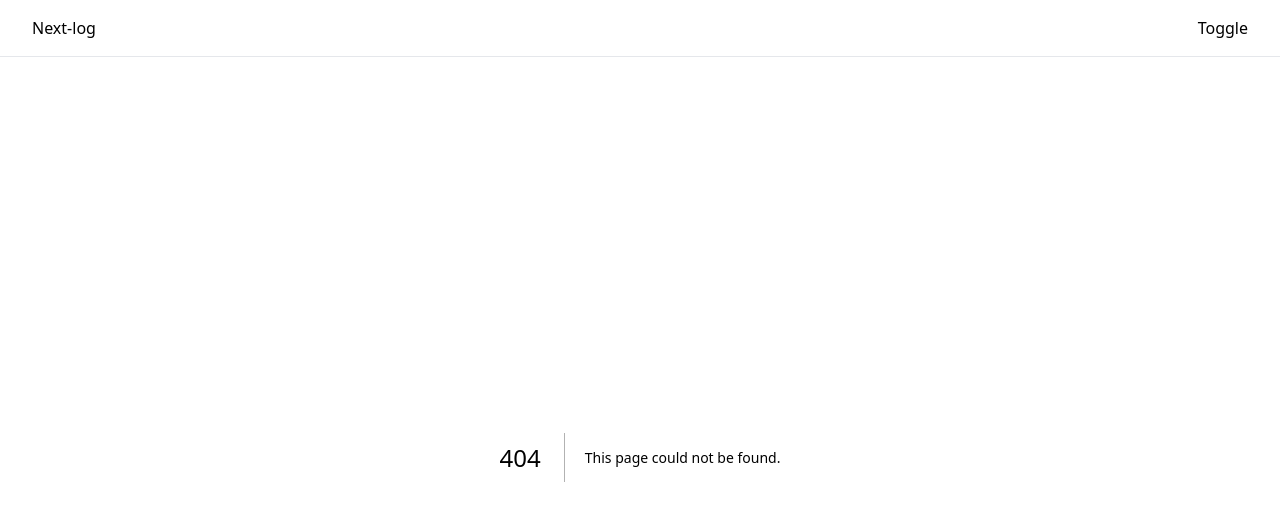
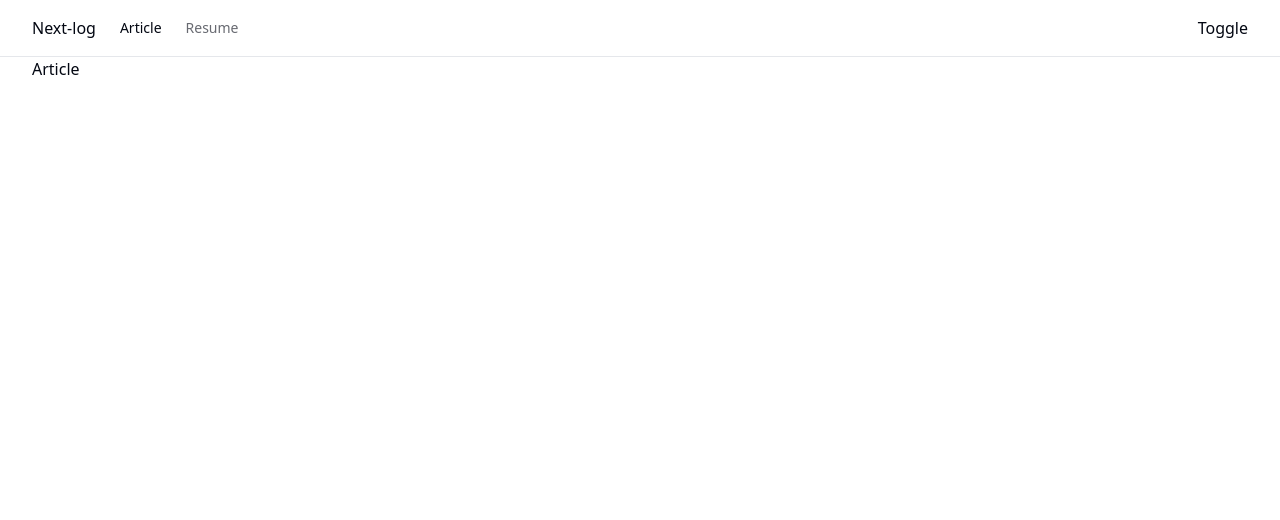
Before and after one commit to Jogeonsang/next-log, a Next.js app: page /article in a window 1280 px wide. Before the commit this address had no page. Shown: the top 520 px of the page. Built offline with nearby package versions, Linux system fonts and the light colour scheme.

Commit message:
feat: 헤더 작업중

```diff
--- a/src/components/header/index.tsx
+++ b/src/components/header/index.tsx
@@ -1,9 +1,15 @@
 import { useTheme } from "next-themes";
 import Link from "next/link";
+import { useRouter } from "next/router";
+import { cn } from "~lib/utils";
 
 function Header() {
   const { setTheme, theme } = useTheme();
+  const router = useRouter();
 
+  console.log(router.pathname, router.asPath);
+
+  const isActive = true;
   return (
     <header className="sticky top-0 z-10 w-full border-b bg-background/95 backdrop-blur">
       <div className="container flex h-14 items-center justify-between">
@@ -12,7 +18,21 @@ function Header() {
             Next-log
           </Link>
           <nav className="flex gap-6 items-center font-medium text-sm">
-            <a hclassName=""></a>
+            <Link
+              href="/article"
+              className={cn(
+                "transition-colors hover:text-foreground/80 text-foreground/60",
+                isActive && "text-foreground"
+              )}
+            >
+              Article
+            </Link>
+            <Link
+              href="/resume"
+              className="transition-colors hover:text-foreground/80 text-foreground/60"
+            >
+              Resume
+            </Link>
           </nav>
         </div>
         <div onClick={() => setTheme(theme === "dark" ? "light" : "dark")}>
--- /dev/null
+++ b/src/pages/article/index.tsx
@@ -0,0 +1,5 @@
+function Article() {
+  return <div>Article</div>;
+}
+
+export default Article;
```
